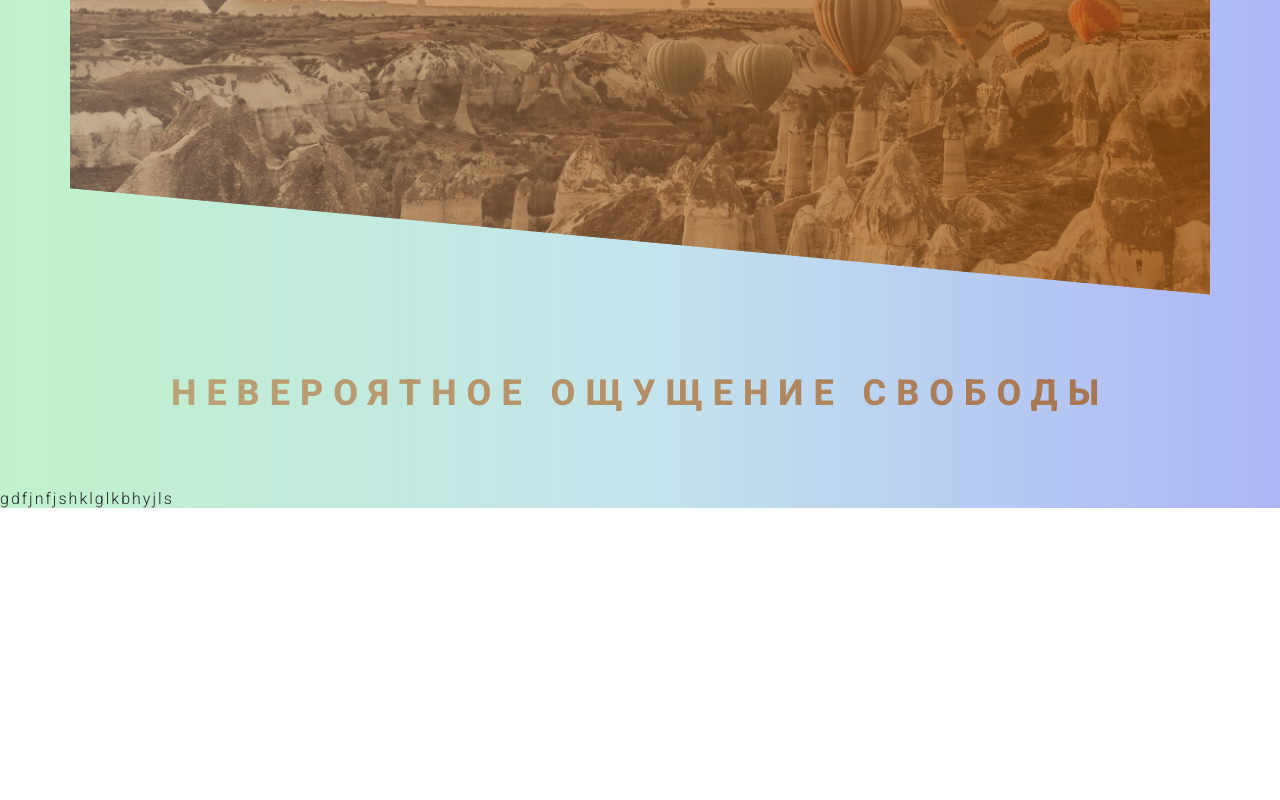
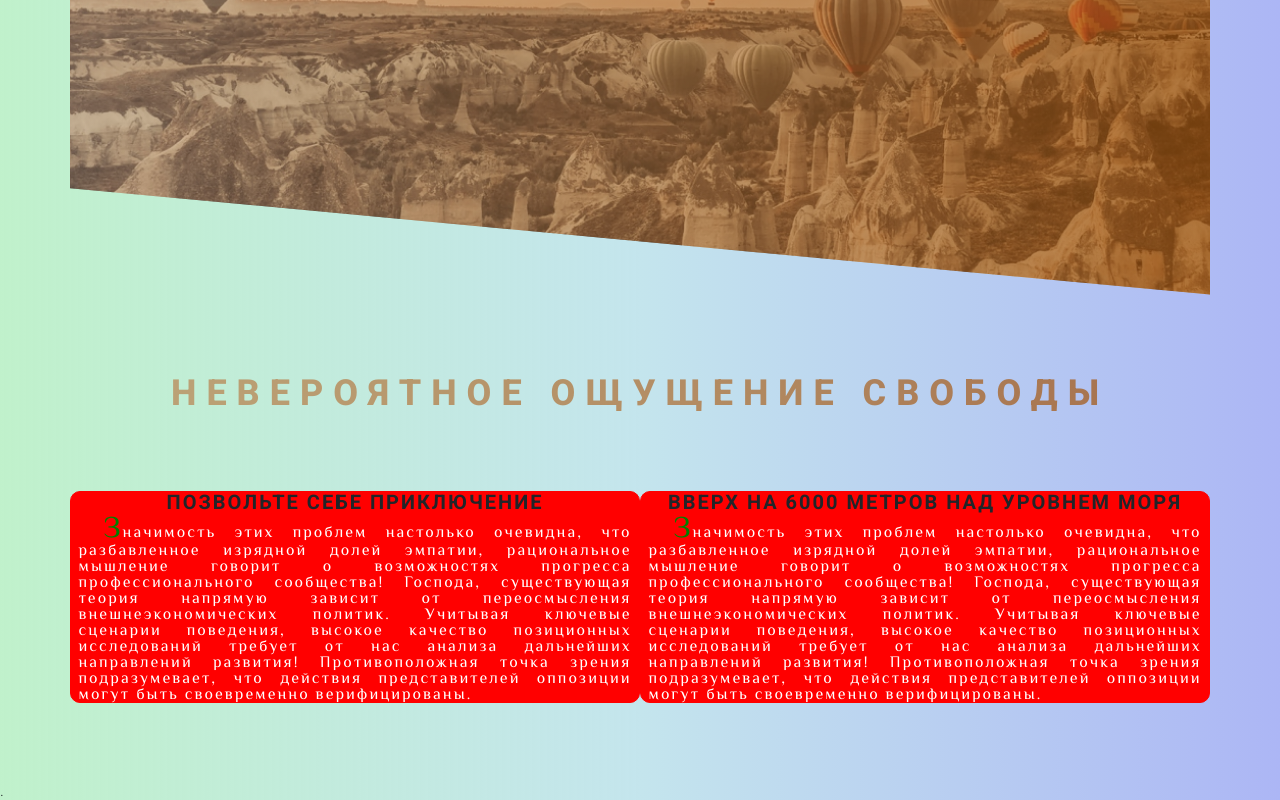
Before and after one commit to Alekseichess/balons, a plain HTML site: page src/index.html in a window 1280 px wide. Shown: the part 1229-2029 px from the top of the page. Before the commit the page ends 1737 px from the top, so only its background shows below. Drawn offline with nearby package versions, Linux system fonts and the light colour scheme.

Commit message:
typography

```diff
--- a/src/index.html
+++ b/src/index.html
@@ -52,8 +52,26 @@
                 </div>
             </section>
         </div>
+        <div class="container">
+            <div class="row margin-bottom-80px">
 
-        <h2>gdfjnfjshklglkbhyjls</h2>
+                <div class="header-main__text col-6 text-anline-center">
+                    <h3 class="header-main__h3">Позвольте себе приключение</h3>
+                    <p class="header-main__paragraph">Значимость этих проблем настолько очевидна, что разбавленное изрядной долей эмпатии, рациональное мышление говорит о возможностях прогресса профессионального сообщества!
+
+                        Господа, существующая теория напрямую зависит от переосмысления внешнеэкономических политик. Учитывая ключевые сценарии поведения, высокое качество позиционных исследований требует от нас анализа дальнейших направлений развития! Противоположная точка зрения подразумевает, что действия представителей оппозиции могут быть своевременно верифицированы.</p>
+                </div>
+                <div class="header-main__img col-6">
+                    <h3  class="header-main__h3">Вверх на 6000 метров над уровнем моря</h3>
+                    <p class="header-main__paragraph">Значимость этих проблем настолько очевидна, что разбавленное изрядной долей эмпатии, рациональное мышление говорит о возможностях прогресса профессионального сообщества!
+
+                        Господа, существующая теория напрямую зависит от переосмысления внешнеэкономических политик. Учитывая ключевые сценарии поведения, высокое качество позиционных исследований требует от нас анализа дальнейших направлений развития! Противоположная точка зрения подразумевает, что действия представителей оппозиции могут быть своевременно верифицированы.</p>
+                </div>
+            </div>
+        </div>
+        <div>
+            <h3>.</h3>
+        </div>
     </header>
 
 
--- a/src/sass/base(базовое)/_typography(типография).sass
+++ b/src/sass/base(базовое)/_typography(типография).sass
@@ -40,3 +40,29 @@
             transform: skewY(2deg) skewX(15deg) scaleY(1.1) // смещение на 2 градуса по оси Y , смещение на 15 градусов по оси X и увеличивае элемент по оси Y в 1.1 раза тоесть на 10%
             text-shadow: $h2-shadom
             backface-visibility: hidden // убирает подергивание тени
+
+.header-main
+    &__text
+        border: .1rem solid red
+        border-radius: 1rem
+        background: red
+        &:hover
+            transform: skewY(10deg) scaleY(2.4)
+    &__img
+        text-align: center
+        border: .1rem solid red
+        border-radius: 1rem
+        background: red
+    &__h3
+        text-transform: uppercase
+        font-size: 2rem
+        font-weight: 700
+    &__paragraph
+        text-align: justify
+        font-family: $text-fonts-P
+        color: $white-color
+        font-size: 1.6rem
+        text-indent: 2.5rem
+        &::first-letter
+            color: green
+            font-size: 3rem
--- a/src/sass/base(базовое)/_utillities(утилиты).sass
+++ b/src/sass/base(базовое)/_utillities(утилиты).sass
@@ -1,5 +1,13 @@
 .text-anline-center
     text-align: center // выравниваем блочный элемент по центру
 
+
+
+.margin-bottom-10px
+    margin-bottom: 1rem // делаем отступ в 10px
+
+.margin-bottom-30px
+    margin-bottom: 3rem // делаем отступ в 30px
+
 .margin-bottom-80px
-    margin-bottom: 8rem // делаем отступ в 80 px
+    margin-bottom: 8rem // делаем отступ в 80px
```
Also changed, not shown: src/css/paragraph.css (added), src/css/style.css, src/sass/style.sass (line endings or trailing spaces), 2 other files.
